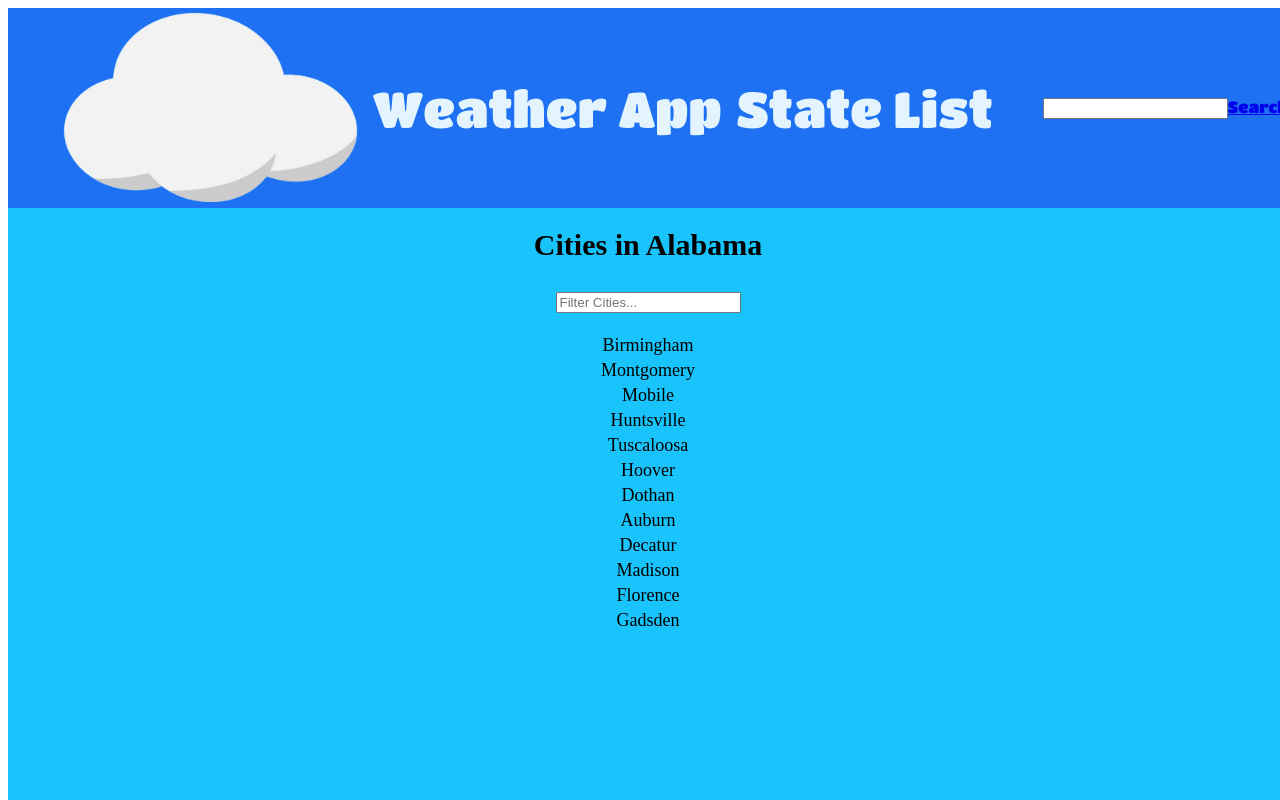
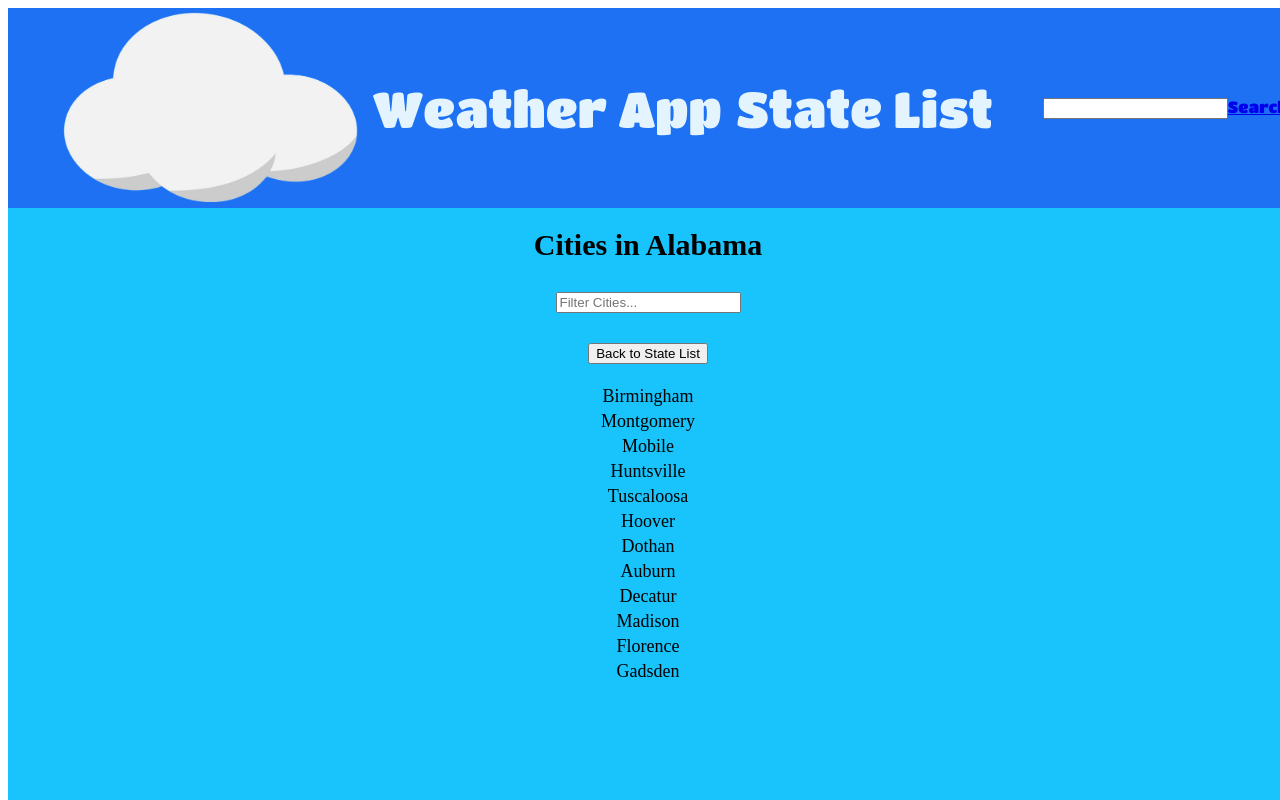
Before and after one commit to ToddPeltzer/Dewdrop, a React (Create React App) app: page /states/Alabama in a window 1280 px wide. Shown: the top 800 px of the page. Built offline with nearby package versions, Linux system fonts and the light colour scheme; no server answers.

Commit message:
added back button to city list and styled

```diff
--- a/src/components/Cities.jsx
+++ b/src/components/Cities.jsx
@@ -1,6 +1,6 @@
 import React from 'react';
 import { useState } from 'react';
-import { Link } from 'react-router-dom'
+import { Link, useHistory } from 'react-router-dom'
 import StateData from '../state-data.json'
 import '../styling/cities.css'
 
@@ -15,11 +15,18 @@ function Cities({ match }) {
     //filtering out JSON to get only the cities within the state user clicked on
     let newCities = cities.filter(item => item.name == match.params.id)[0].city
 
+    let history = useHistory()
+
+
+
     return (
             <div>
                 <span className="citiesTitle">Cities in {match.params.id}</span>
                 <div className="cityFilter">
-                <input type="text" placeholder="Filter Cities..." onChange={e => {setSearch(e.target.value)}}/>
+                    <input type="text" placeholder="Filter Cities..." onChange={e => {setSearch(e.target.value)}}/>
+                </div>
+                <div className="backButton">
+                    <button onClick={() => history.goBack()}>Back to State List</button>
                 </div>
                 <section className="citiesList">
                 {newCities.filter((location) => {
--- a/src/components/CityResult.jsx
+++ b/src/components/CityResult.jsx
@@ -115,7 +115,7 @@ const [city, setCity] = useState([])
                 </div>
             </section>
             <div className="backButton">
-            <button onClick={() => history.goBack()}>Back to Cities</button>
+                <button onClick={() => history.goBack()}>Back to City List</button>
             </div>
         </div>
     );
--- a/src/styling/cities.css
+++ b/src/styling/cities.css
@@ -28,3 +28,10 @@
 .citiesLink:hover {
     font-size: 30px;
 }
+
+.backButton {
+    display: flex;
+    justify-content: center;
+    padding-top: 10px;
+    padding-bottom: 20px;
+}
--- a/src/styling/city-result.css
+++ b/src/styling/city-result.css
@@ -47,3 +47,10 @@
     font-weight: bolder;
     padding-top: 30px;
 }
+
+.backButton {
+    display: flex;
+    justify-content: center;
+    padding-top: 10px;
+    padding-bottom: 20px;
+}
```
